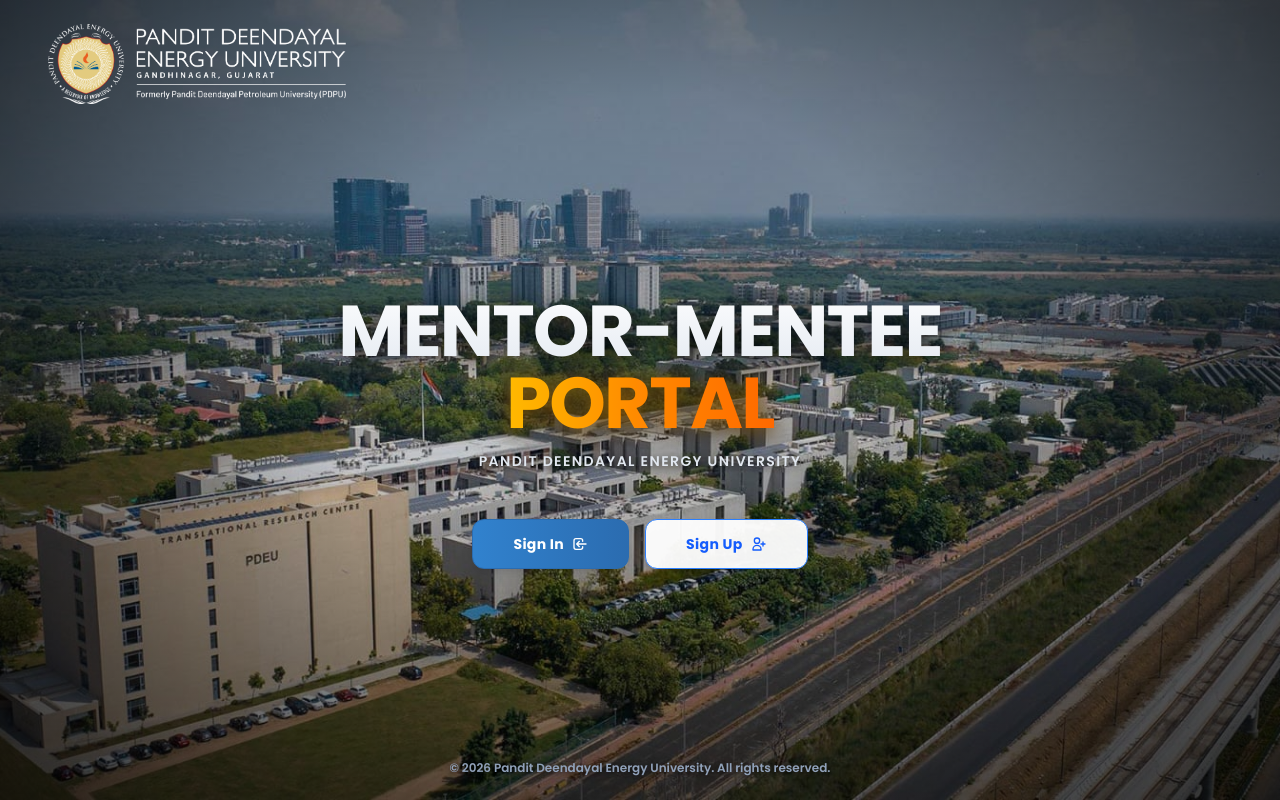
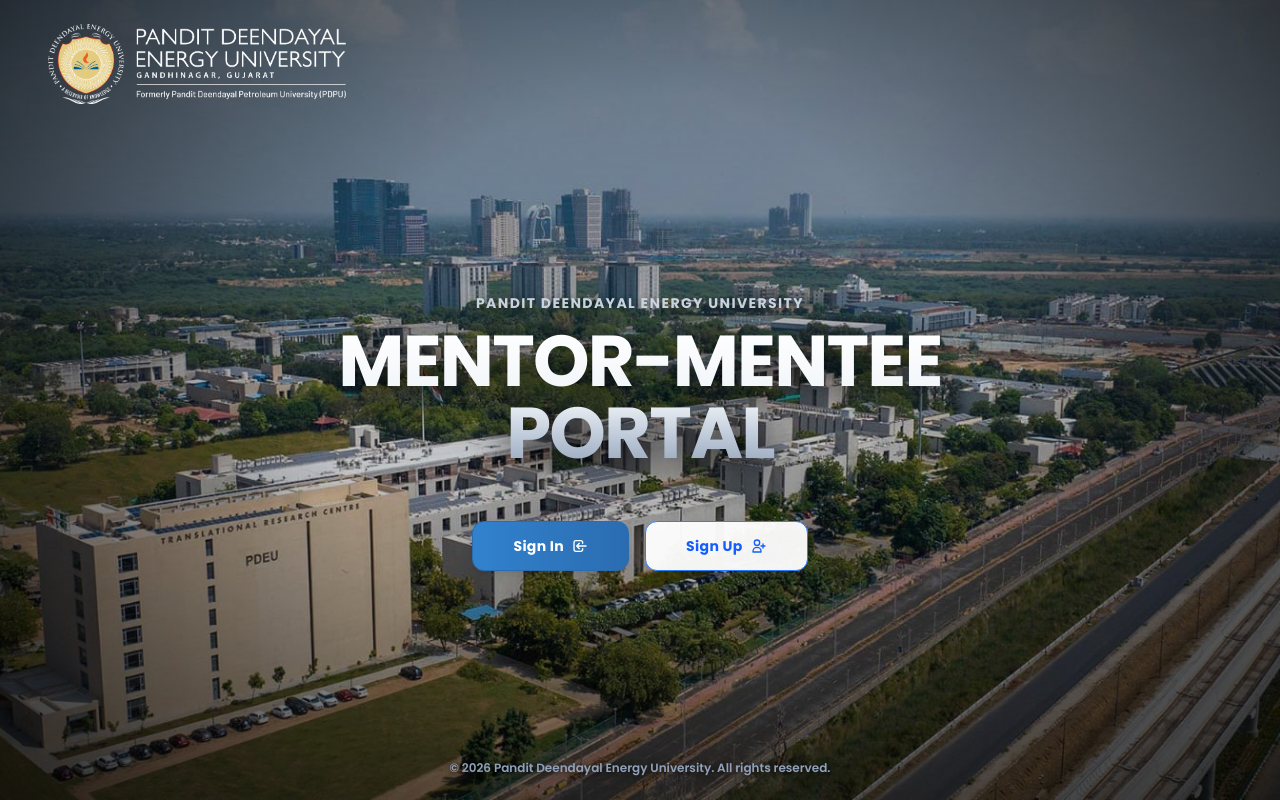
Before and after one commit to Parth-Pitroda/Mentor-Mentee-Portal, a React (Vite) app in the folder frontend/: page / in a window 1280 px wide. Built offline with nearby package versions, Linux system fonts and the light colour scheme; no server answers.

Commit message:
style(landing): apply metallic silver chrome gradient with high contrast drop shadow to title

```diff
--- a/frontend/components/LandingPageClient.tsx
+++ b/frontend/components/LandingPageClient.tsx
@@ -65,15 +65,16 @@
           transition={{ duration: 0.35, ease: "easeInOut" }}
           className="flex flex-col items-center gap-8 max-w-3xl w-full"
         >
-          {/* Main Title: Mentor-Mentee Portal (No border, no sub-branding, strong text shadow for readability) */}
+          {/* Main Title: Mentor-Mentee Portal (Metallic Silver/Chrome Gradient) */}
           <div className="flex flex-col items-center gap-3">
-            <h1 className="text-4xl sm:text-6xl md:text-7xl font-extrabold uppercase tracking-tight text-white select-none leading-none drop-shadow-[0_4px_12px_rgba(0,0,0,0.95)]">
-              <span className="bg-gradient-to-b from-white to-slate-200 bg-clip-text text-transparent">Mentor-Mentee</span>{" "}
-              <span className="bg-gradient-to-r from-amber-400 via-orange-400 to-orange-500 bg-clip-text text-transparent drop-shadow-[0_2px_10px_rgba(245,158,11,0.55)]">Portal</span>
-            </h1>
-            <p className="text-xs sm:text-sm font-semibold tracking-widest text-slate-200 uppercase max-w-lg mx-auto drop-shadow-[0_2px_4px_rgba(0,0,0,0.8)]">
+            <p className="text-xs sm:text-sm font-bold tracking-widest text-slate-300 uppercase max-w-lg mx-auto drop-shadow-[0_2px_4px_rgba(0,0,0,0.6)]">
               Pandit Deendayal Energy University
             </p>
+            <div className="filter drop-shadow-[0_8px_20px_rgba(0,0,0,0.95)]">
+              <h1 className="text-4xl sm:text-6xl md:text-7xl font-black uppercase tracking-tight select-none leading-none bg-gradient-to-b from-white via-slate-100 to-slate-400 bg-clip-text text-transparent pb-1">
+                Mentor-Mentee Portal
+              </h1>
+            </div>
           </div>
 
           {/* Buttons below the title (matching theme colors, solid backings for high visibility on bright background) */}
```
